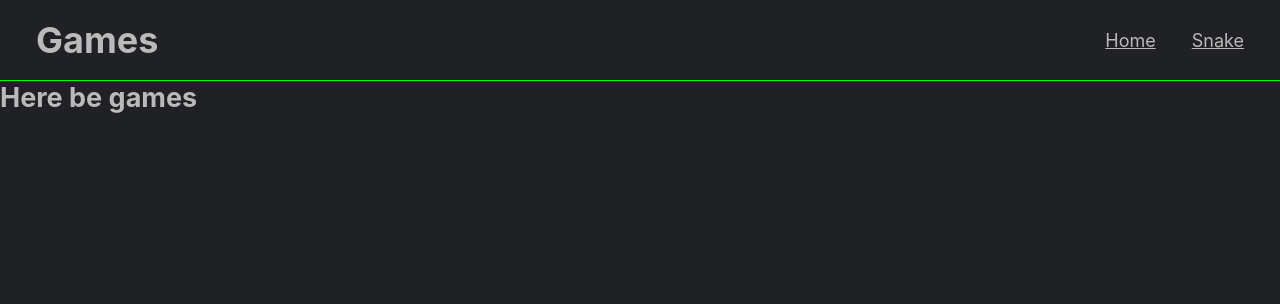
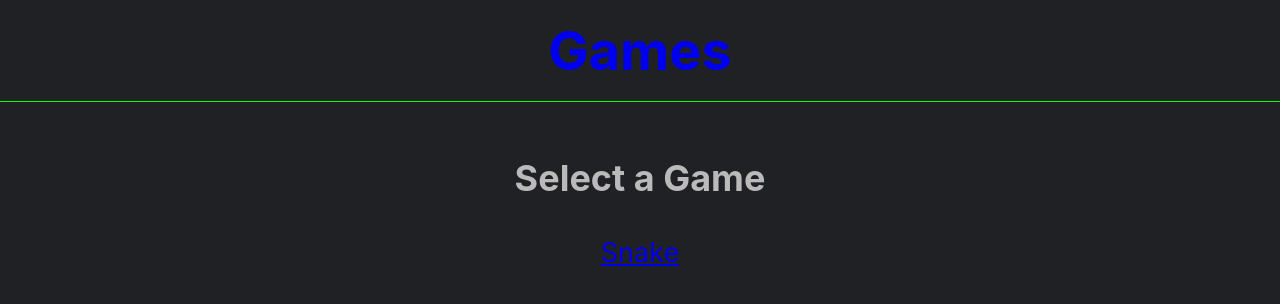
Before and after one commit to euporphium/snake, a React (Create React App) app: page / in a window 1280 px wide. Shown: the top 304 px of the page. Built offline with nearby package versions, Linux system fonts and the light colour scheme.

Commit message:
refactor navigation

```diff
--- a/public/index.html
+++ b/public/index.html
@@ -24,7 +24,7 @@
       work correctly both with client-side routing and a non-root public URL.
       Learn how to configure a non-root public URL by running `npm run build`.
     -->
-    <title>React App</title>
+    <title>Games</title>
   </head>
   <body>
     <noscript>You need to enable JavaScript to run this app.</noscript>
--- a/src/App.js
+++ b/src/App.js
@@ -1,5 +1,6 @@
 import React from 'react';
 import { Routes, Route, Link } from 'react-router-dom';
+import Home from './components/Home/Home';
 import SnakeGame from './components/Snake/SnakeGame';
 import './App.scss';
 
@@ -7,17 +8,11 @@ function App() {
   return (
     <div className="app-container">
       <header>
-        <span>Games</span>
-        <nav>
-          <ul>
-            <li><Link to="/">Home</Link></li>
-            <li><Link to="/snake">Snake</Link></li>
-          </ul>
-        </nav>
+        <Link to="/">Games</Link>
       </header>
       <main>
         <Routes>
-          <Route path="/" element={<h2>Here be games</h2>}/>
+          <Route path="/" element={<Home/>}/>
           <Route path="/snake" element={<SnakeGame/>}/>
         </Routes>
       </main>
--- a/src/App.scss
+++ b/src/App.scss
@@ -1,42 +1,22 @@
-$font-color: #bababa;
-
 body {
   background: #202124;
+  color: #bababa;
 }
 
 .app-container {
-  height: 100vh;
-  display: flex;
-  flex-direction: column;
-  color: $font-color;
-  font-size: calc(10px + 1vmin);
-
   header {
     border-bottom: 1px solid lime;
-    display: flex;
-    justify-content: space-between;
-    padding: 1em 2em;
+    padding: 1rem;
+    font-size: 3rem;
+    font-weight: 700;
+    text-align: center;
 
-    span {
-      font-size: 2em;
-      font-weight: 700;
-    }
+    a {
+      text-decoration: none;
 
-    ul {
-      height: 100%;
-      display: flex;
-      flex-direction: row;
-      align-items: center;
-      gap: 2em;
-
-      a {
+      &:visited {
         color: inherit;
       }
     }
   }
-
-  main {
-    display: flex;
-    flex: 1;
-  }
 }
--- /dev/null
+++ b/src/components/Home/Home.jsx
@@ -0,0 +1,18 @@
+import React from 'react';
+import { Link } from 'react-router-dom';
+import './Home.scss';
+
+function Home() {
+  return (
+    <div className="home-container">
+      <h1>Select a Game</h1>
+      <nav>
+        <ul>
+          <li><Link to="/snake">Snake</Link></li>
+        </ul>
+      </nav>
+    </div>
+  )
+}
+
+export default Home;
--- /dev/null
+++ b/src/components/Home/Home.scss
@@ -0,0 +1,15 @@
+.home-container {
+  display: flex;
+  flex-flow: column nowrap;
+  align-items: center;
+
+  h1 {
+    margin: 3rem 0 1rem;
+    font-size: 2rem;
+  }
+
+  nav ul li {
+    font-size: 1.5rem;
+    margin: 1rem;
+  }
+}
--- a/src/index.css
+++ b/src/index.css
@@ -1,3 +1,7 @@
+html {
+	font-size: calc(10px + 1vmin);
+}
+
 body {
 	margin: 0;
 	font-family: -apple-system, BlinkMacSystemFont, 'Segoe UI', 'Roboto', 'Oxygen',
```
